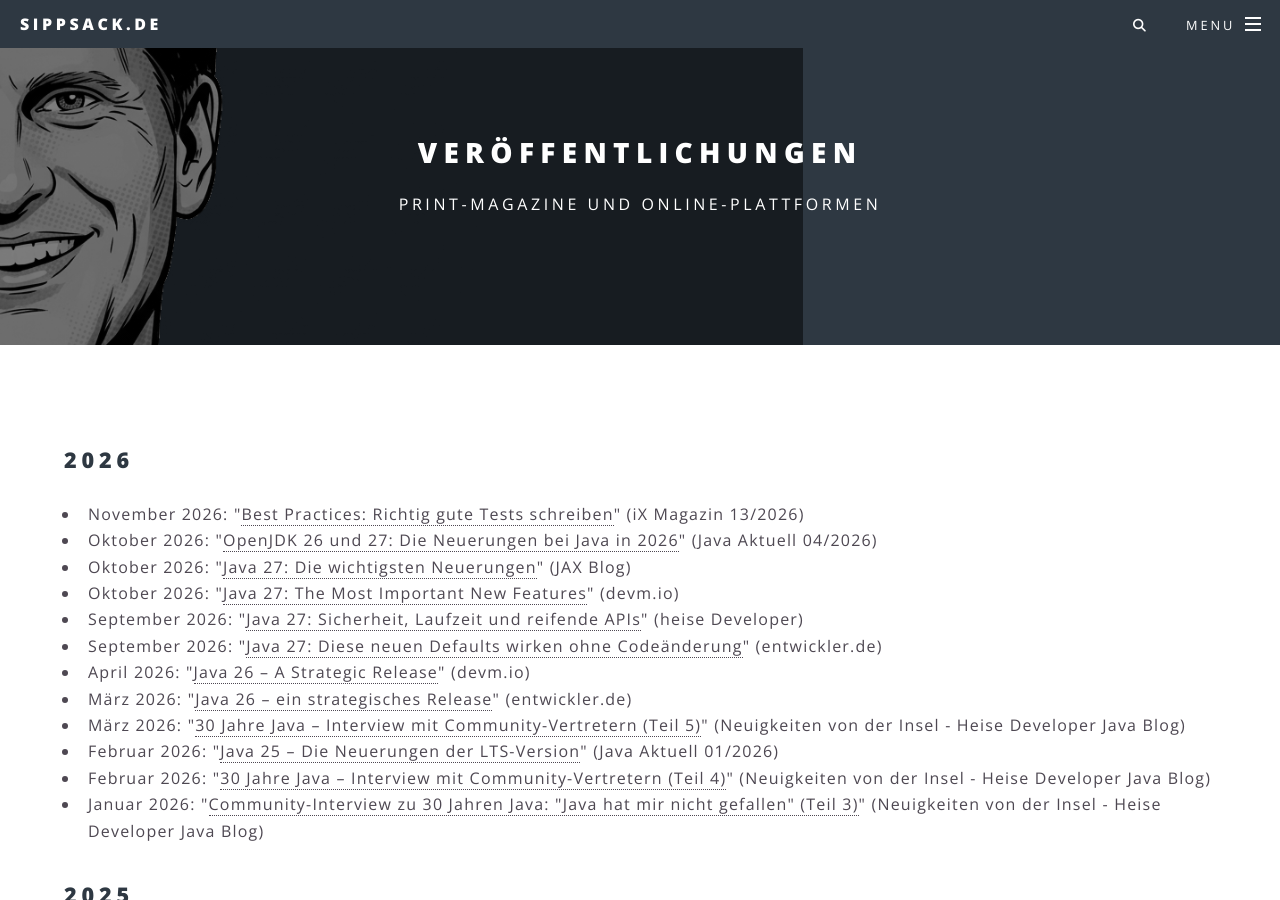
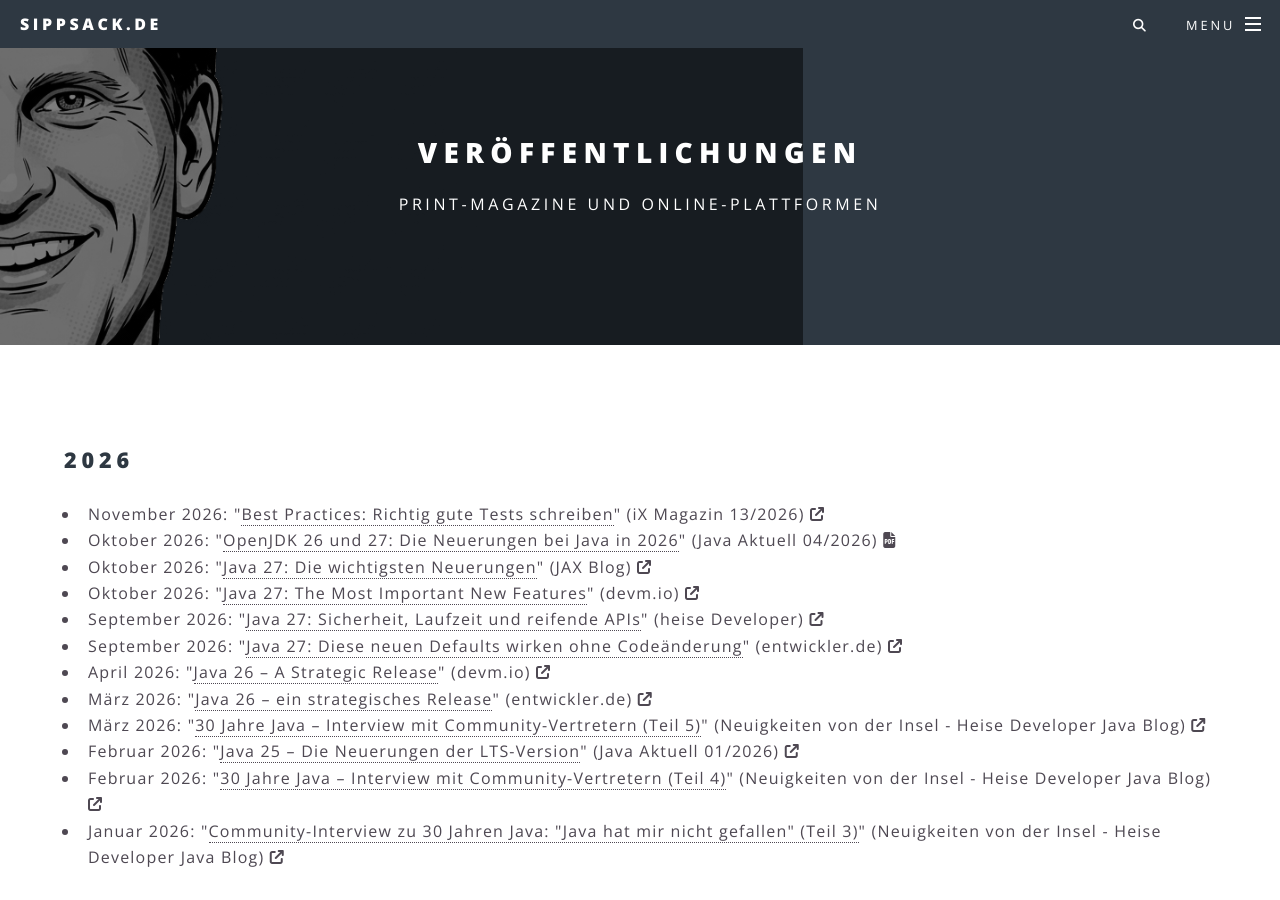
Before and after one commit to sippsack/sippsack.github.io, a Jekyll site: the page built from publications.md, in a window 1280 px wide and 900 px high. Built offline with Jekyll 4.4.1, drawn with Linux system fonts in a browser that asks for light colours.

Commit message:
Show PDF or article link icon at end of each publication
The old fa-file-pdf-o class does not exist in Font Awesome 6, so the PDF icon was invisible.

Co-authored-by: Copilot App <223556219+Copilot@users.noreply.github.com>

```diff
--- a/publications.md
+++ b/publications.md
@@ -11,7 +11,7 @@ permalink: /publications/
     {% for months in year[1] %}
         {% for month in months %}
             {% for publication in month[1] %}
-    <li>{{ month[0] }} {{ year[0] }}: "{% if publication.link %}<a href="{{ publication.link }}">{% endif %}{{ publication.title }}{% if publication.link %}</a>{% else %}{{ publication.title }}{% endif %}" ({{ publication.publisher }}){% if publication.pdf %} <a class="icon" href="{{ publication.pdf }}"><i title="PDF" class="fa fa-file-pdf-o" aria-hidden="true"></i></a>{% endif %}
+    <li>{{ month[0] }} {{ year[0] }}: "{% if publication.link %}<a href="{{ publication.link }}">{% endif %}{{ publication.title }}{% if publication.link %}</a>{% else %}{{ publication.title }}{% endif %}" ({{ publication.publisher }}){% if publication.pdf %} <a class="icon" href="{{ publication.pdf }}"><i title="PDF" class="fa-solid fa-file-pdf" aria-hidden="true"></i></a>{% elsif publication.link %} <a class="icon" href="{{ publication.link }}"><i title="Artikel online" class="fa-solid fa-arrow-up-right-from-square" aria-hidden="true"></i></a>{% endif %}
 	</li>
             {% endfor %}
         {% endfor %}
```
